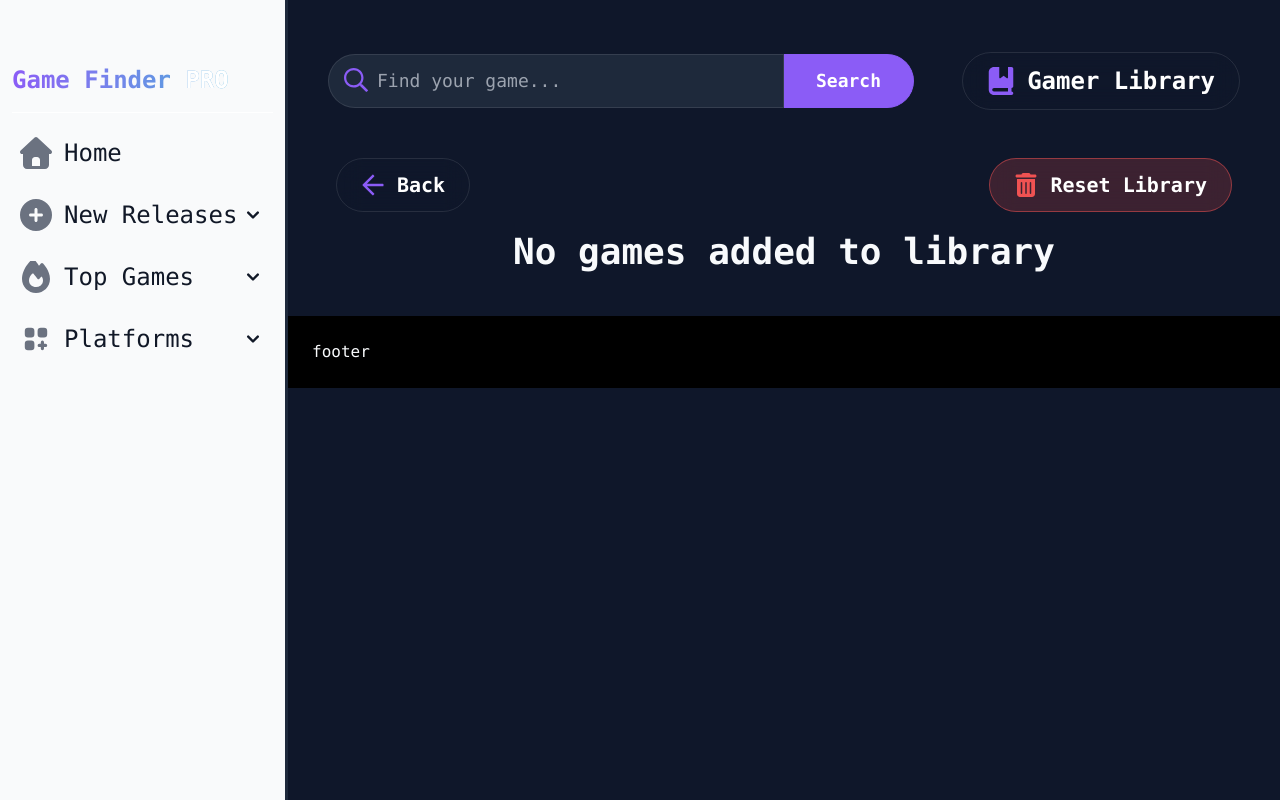
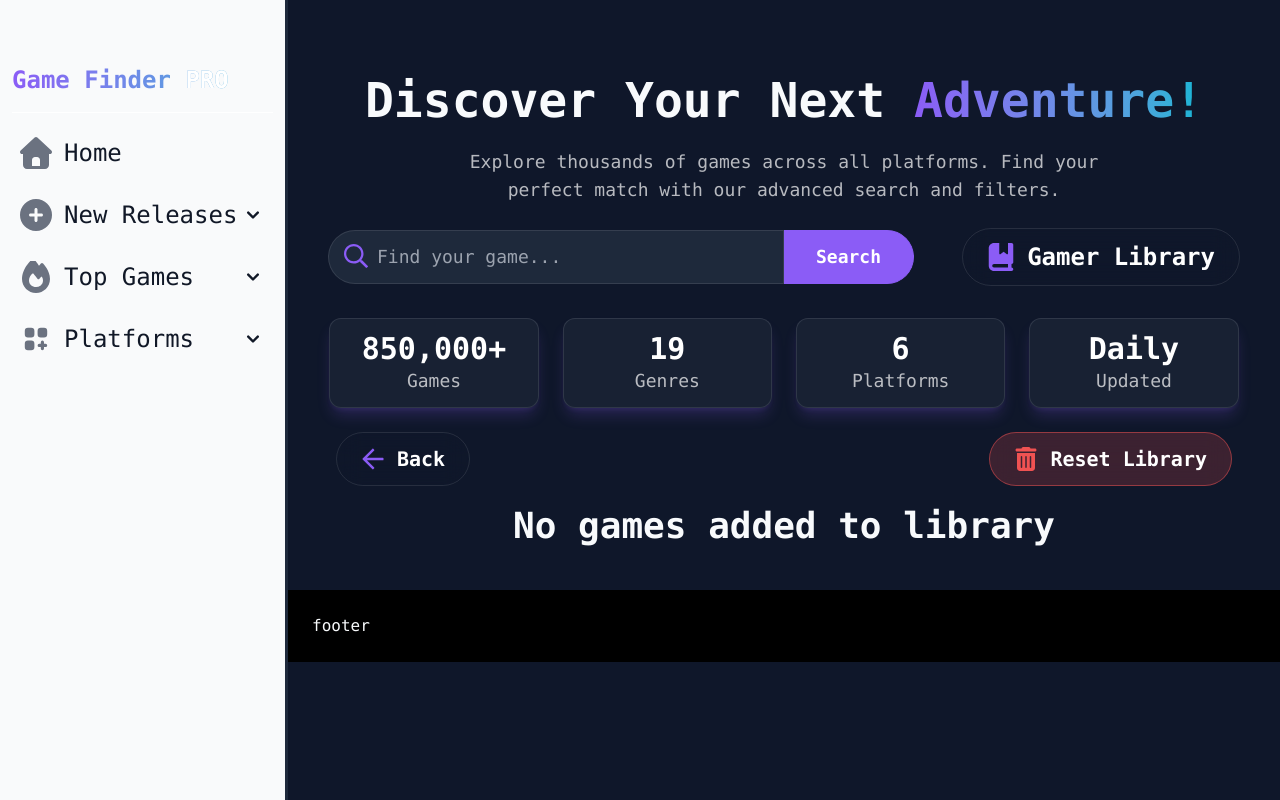
Before and after one commit to DayanVR/game-finder-pro-v2, a Next.js app: page /gamer-library in a window 1280 px wide. Built offline with nearby package versions, Linux system fonts and the light colour scheme.

Commit message:
feat: Add IntroCall and InfoCall components to enhance layout with introductory and informational content

```diff
--- a/src/app/layout.tsx
+++ b/src/app/layout.tsx
@@ -2,6 +2,8 @@ import type { Metadata } from 'next';
 import './globals.css';
 import Header from '@/shared/header/Header';
 import SidePanel from '@/shared/SidePanel';
+import IntroCall from '@/features/shared/IntroCall';
+import InfoCall from '@/features/shared/InfoCards';
 
 export const metadata: Metadata = {
   title: 'Game Finder Pro',
@@ -20,7 +22,9 @@ export default function RootLayout({
           <SidePanel />
         </div>
         <div className="w-full pt-7">
+          <IntroCall />
           <Header />
+          <InfoCall />
           <main className="px-12 py-6">{children}</main>
           <footer className="bg-black p-6">footer</footer>
         </div>
--- /dev/null
+++ b/src/features/shared/InfoCards.tsx
@@ -0,0 +1,21 @@
+export default function InfoCall() {
+  const infoList = [
+    { text: 'Games', data: '850,000+' },
+    { text: 'Genres', data: '19' },
+    { text: 'Platforms', data: '6' },
+    { text: 'Updated', data: 'Daily' },
+  ];
+  return (
+    <div className="mx-auto mt-8 flex max-w-11/12 items-center justify-evenly gap-6 text-center">
+      {infoList.map((info) => (
+        <div
+          key={info.text}
+          className="flex flex-1 flex-col items-center rounded-xl border border-white/10 bg-(--color-bg-secondary)/60 p-3 shadow-lg shadow-[#8b5cf6]/20"
+        >
+          <span className="text-3xl font-bold text-white">{info.data}</span>
+          <span className="text-lg text-white/70">{info.text}</span>
+        </div>
+      ))}
+    </div>
+  );
+}
--- /dev/null
+++ b/src/features/shared/IntroCall.tsx
@@ -0,0 +1,16 @@
+export default function IntroCall() {
+  return (
+    <div className="mx-10 mt-12 flex flex-col items-center gap-y-6 text-center">
+      <h1 className="text-5xl font-bold">
+        Discover Your Next{' '}
+        <span className="bg-linear-to-r from-(--color-accent-primary) to-(--color-accent-secondary) bg-clip-text text-5xl font-bold text-transparent">
+          Adventure!
+        </span>
+      </h1>
+      <p className="max-w-2xl text-lg text-white/70 text-pretty">
+        Explore thousands of games across all platforms. Find your perfect match with our advanced
+        search and filters.
+      </p>
+    </div>
+  );
+}
```
